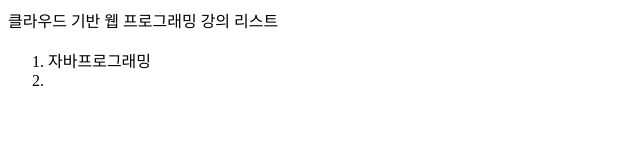
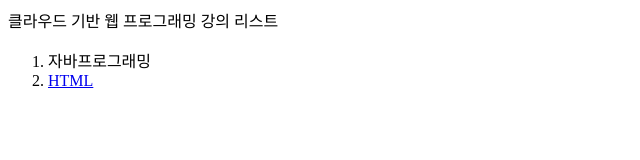
Before and after one commit to sylee0915/Soeil_html, a plain HTML site: page index.html in a window 1280 px wide. Shown: the full height of the page, 0-640 px from the left. Drawn offline with Linux system fonts and the light colour scheme.

Commit message:
Update index.html

```diff
--- a/index.html
+++ b/index.html
@@ -10,7 +10,7 @@
      <p>
         <ol>
             <li>자바프로그래밍</li>
-            <li><a href=""></a></li>
+            <li><a href="https://sylee0915.github.io/Soeil_html/">HTML</a></li>
         </ol>
      </p>
 </body>
```
